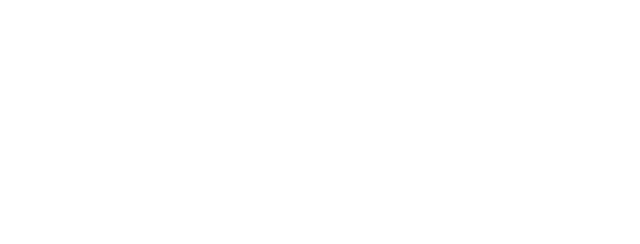
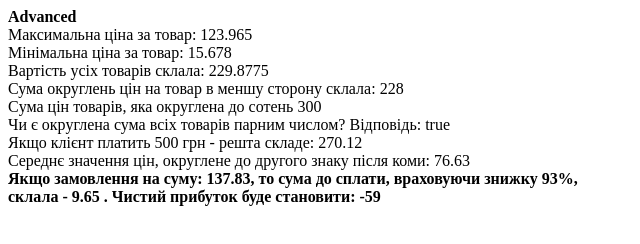
Before and after one commit to dima-hensetskyi/Cursor-Education-Front-end-Advanced, a plain HTML site: page 01_homework/01_homework.html in a window 1280 px wide. Shown: the whole page, without its empty margins (0-640 px from the left). Drawn offline with Linux system fonts and the light colour scheme.

Commit message:
homework_variables

```diff
--- a/01_homework/01_homework.html
+++ b/01_homework/01_homework.html
@@ -3,7 +3,7 @@
 <head>
     <meta charset="UTF-8">
     <meta name="viewport" content="width=device-width, initial-scale=1.0">
-    <title>homework_variables</title>
+    <title>homework_variables_Dima_Hensetskiy</title>
 </head>
 <body>
     <script src="01_homework.js"></script>
--- a/01_homework/01_homework.js
+++ b/01_homework/01_homework.js
@@ -1 +1,68 @@
-console.log("Hello word!");
+//Base
+let priceAmericano = 15.678;
+let priceFrappe = 123.965;
+let priceLatte = 90.2345;
+
+//  максимальна ціна
+const maxPrice = Math.max(priceAmericano, priceFrappe, priceLatte);
+console.log(`Максимальна ціна: ${maxPrice}`);
+
+// мінімальна ціна
+const minPrice = Math.min(priceAmericano, priceFrappe, priceLatte);
+console.log(`Мінімальна ціна: ${minPrice}`);
+
+//вартість усіх товарів
+const getSumPrices = priceLatte + priceAmericano + priceFrappe;
+console.log(`Вартість усіх товарів: ${getSumPrices}`);
+
+//Cпочатку округлення, потім сума цілих чисел:
+const sumRoundingDownPrices = Math.floor(priceAmericano) + Math.floor(priceFrappe) + Math.floor(priceLatte);
+console.log(`Сума округлень в меншу сторону: ${sumRoundingDownPrices}`);
+
+//Суму товарів округлену до сотень.
+const sumRoundingUpPrices = Math.ceil(getSumPrices / 100) * 100;
+console.log(`Cума товарів округлена до сотень ${sumRoundingUpPrices}`);
+
+//булеве значення
+let pair = sumRoundingDownPrices % 2 == 0;
+console.log(`Чи є округлена сума всіх товарів парним числом?  ${pair}`);
+
+//Виведіть суму решти, при оплаті всіх товарів (без округлення), якщо клієнт платить 500 грн.
+let rest = +(500 - getSumPrices).toFixed(2);
+console.log(`Якщо клієнт платить 500 грн, решта - ${rest}`);
+
+//Виведіть середнє значення цін, округлене до другого знаку після коми
+const averageValue = +(getSumPrices / 3).toFixed(2);
+console.log(`Cереднє значення цін, округлене до другого знаку після коми: ${averageValue}`);
+
+
+
+//Створіть змінну, в якої збережіть випадкову знижку
+const discount = Math.floor(Math.random() * 100);
+//Створимо також випадкову суму замовлення
+let pay = +((Math.random() * getSumPrices) + minPrice).toFixed(2);
+
+//Зробіть клієнту випадкову знижку та виведіть суму до оплати округлену до 2 знаків після коми.
+let amountPaid = +(pay - (pay * (discount / 100))).toFixed(2);
+console.log(`Замовлення на суму: ${pay} Cума до сплати враховуючи знижку ${discount}% cклала - ${amountPaid} `);
+
+//Виведіть чистий прибуток, собівартість товарів рівно в два рази нижче
+const profit = pay / 2;
+const netProfit = Math.round(profit - pay * (discount / 100));
+console.log(`Чистий прибуток склав: ${netProfit}`);
+
+//Advanced
+document.writeln(`
+<b>Advanced</b> <br>
+Максимальна ціна за товар: ${maxPrice} <br>
+Мінімальна ціна за товар: ${minPrice} <br>
+Вартість усіх товарів склала: ${getSumPrices} <br>
+Сума округлень цін на товар в меншу сторону склала: ${sumRoundingDownPrices} <br>
+Cума цін товарів, яка округлена до сотень ${sumRoundingUpPrices} <br>
+Чи є округлена сума всіх товарів парним числом? Відповідь:  ${pair} <br>
+Якщо клієнт платить 500 грн - решта складе: ${rest} <br>
+Cереднє значення цін, округлене до другого знаку після коми: ${averageValue} <br>
+<b>Якщо замовлення на суму: ${pay}, то  сума до сплати, враховуючи знижку ${discount}%, <br>
+cклала - ${amountPaid} . Чистий прибуток буде становити: ${netProfit} </b> <br>
+
+`);
```
